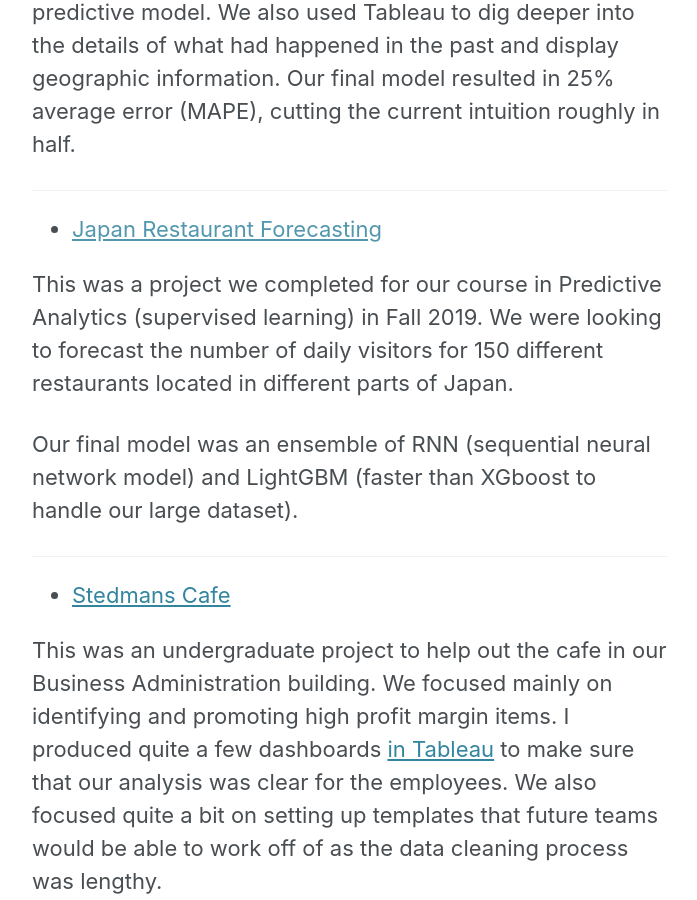
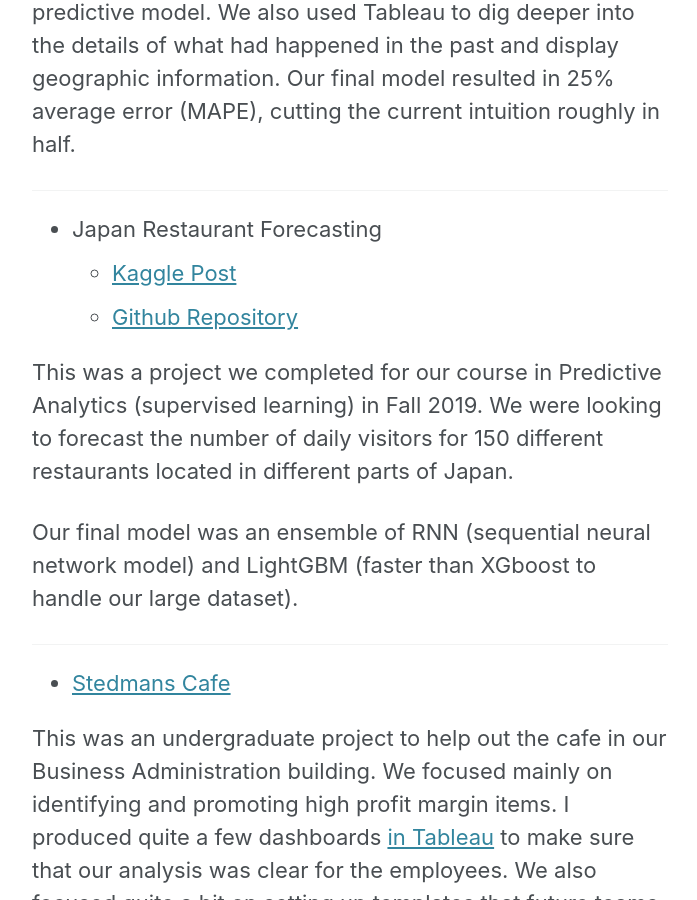
Before and after one commit to SamMusch/SamMusch.github.io, a Jekyll site: the page built from _pages/Projects.md, in a window 1280 px wide and 900 px high, scrolled down 906 px. Shown: the whole window, without its empty margins (290-987 px from the left). Built offline with Jekyll 4.4.1, drawn with Linux system fonts in a browser that asks for light colours; cached includes are drawn as plain includes; nearby versions of some CDN libraries.

Commit message:
Add files via upload

```diff
--- a/_pages/Projects.md
+++ b/_pages/Projects.md
@@ -25,8 +25,9 @@
 
 ---
 
-- [Japan Restaurant Forecasting]()
-
+- Japan Restaurant Forecasting
+  - [Kaggle Post](https://www.kaggle.com/sammusch/kernel4ddef32243)
+  - [Github Repository](https://github.umn.edu/MUSCH038/Predictive-Project---Time-Series)
 
 This was a project we completed for our course in Predictive Analytics (supervised learning) in Fall 2019. We were looking to forecast the number of daily visitors for 150 different restaurants located in different parts of Japan.
 
```
